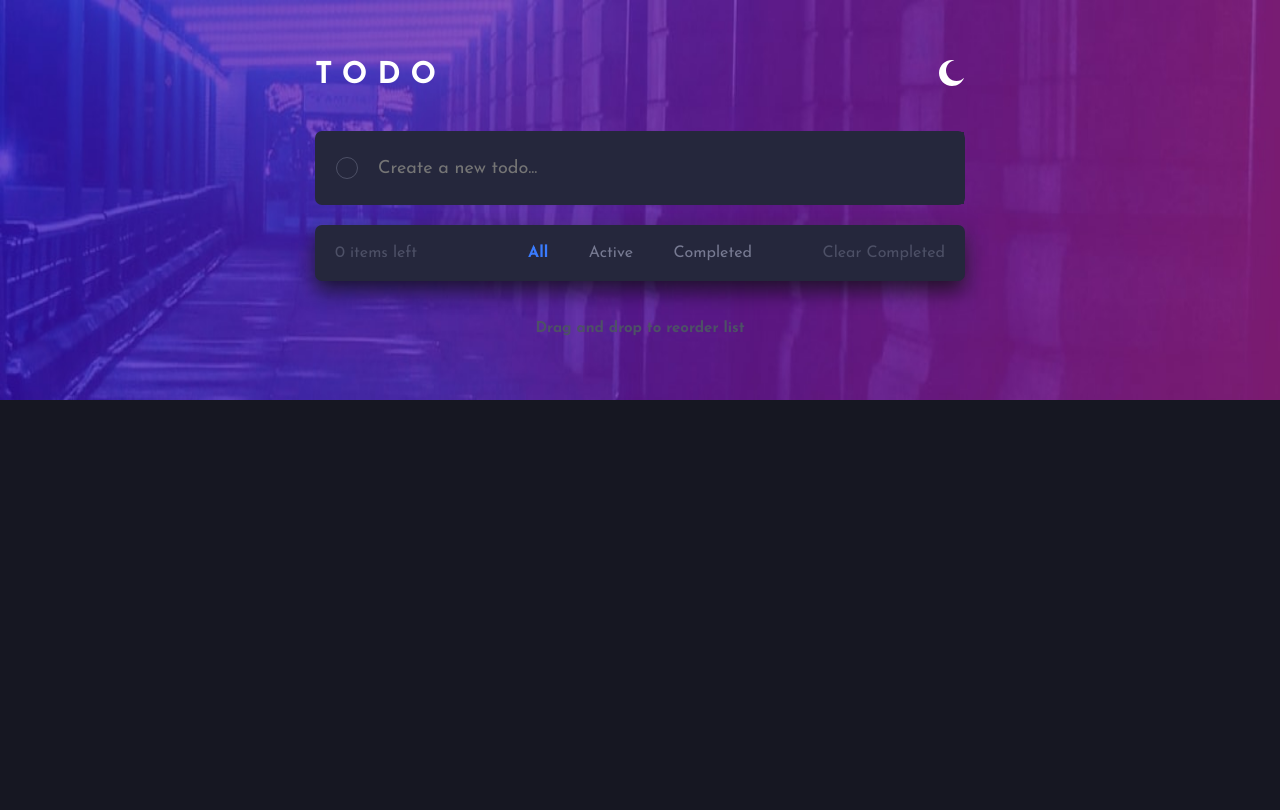
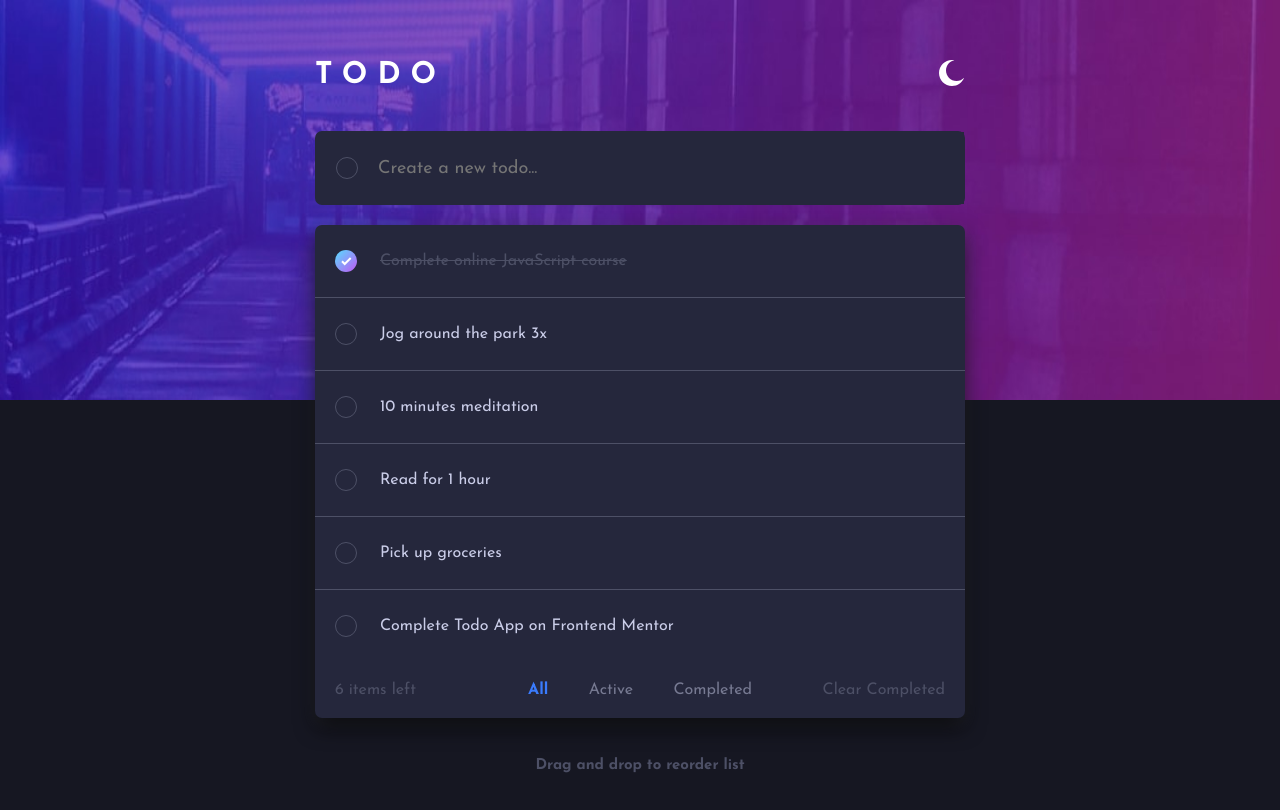
Before and after one commit to nina1012/todo-app, a React (Create React App) app: page / in a window 1280 px wide. Shown: the top 810 px of the page. Built offline with nearby package versions, Linux system fonts and the light colour scheme.

Commit message:
add initial todos

```diff
--- a/src/components/MainContent/MainContent.js
+++ b/src/components/MainContent/MainContent.js
@@ -8,7 +8,14 @@ import Todos from '../Todos/Todos';
 
 const MainContent = ({ darkMode, ...props }) => {
   const [todos, setTodos] = useState(
-    JSON.parse(window.localStorage.getItem('todos')) || []
+    JSON.parse(window.localStorage.getItem('todos')) || [
+      { id: 1, text: 'Complete online JavaScript course', done: true },
+      { id: 2, text: 'Jog around the park 3x', done: false },
+      { id: 3, text: '10 minutes meditation', done: false },
+      { id: 4, text: 'Read for 1 hour', done: false },
+      { id: 5, text: 'Pick up groceries', done: false },
+      { id: 6, text: 'Complete Todo App on Frontend Mentor', done: false }
+    ]
   );
 
   const [filterDoneTodos, setFilterDoneTodos] = useState(null);
```
